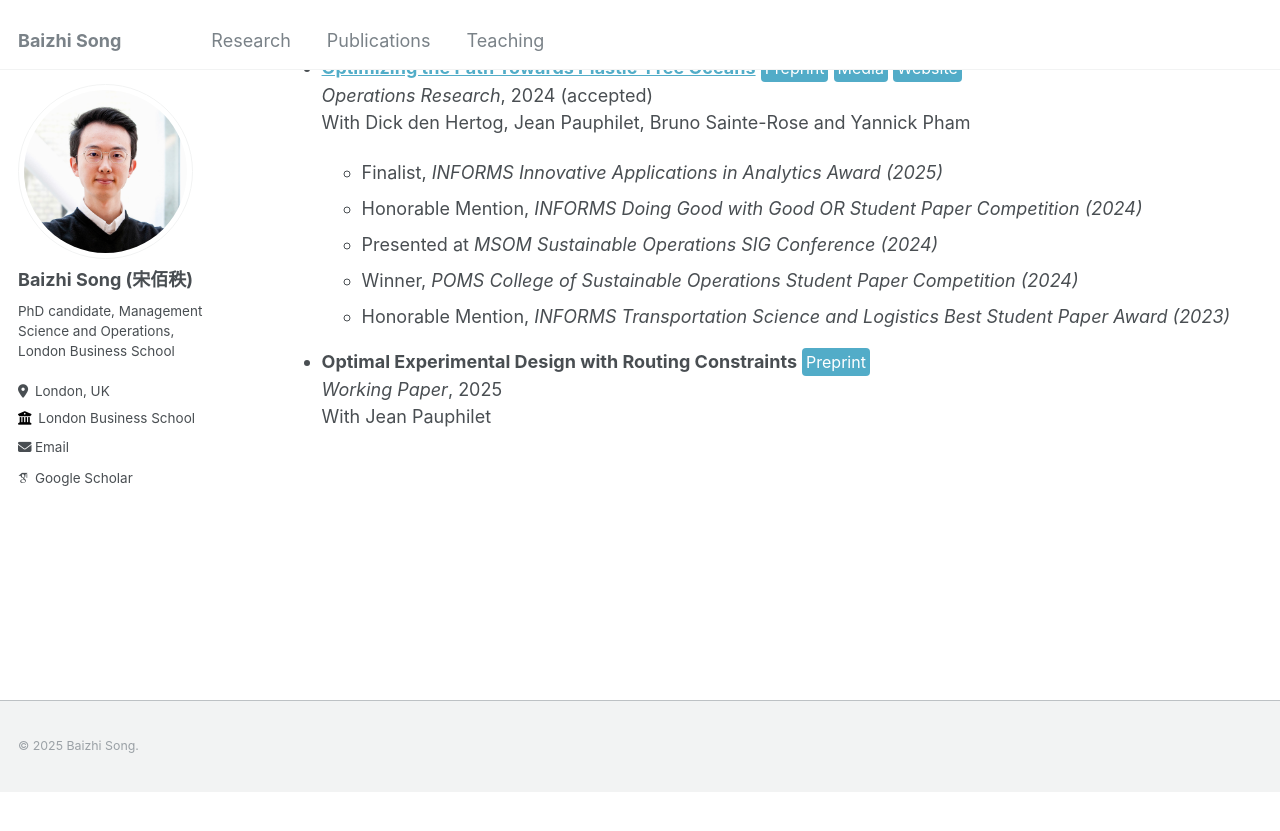
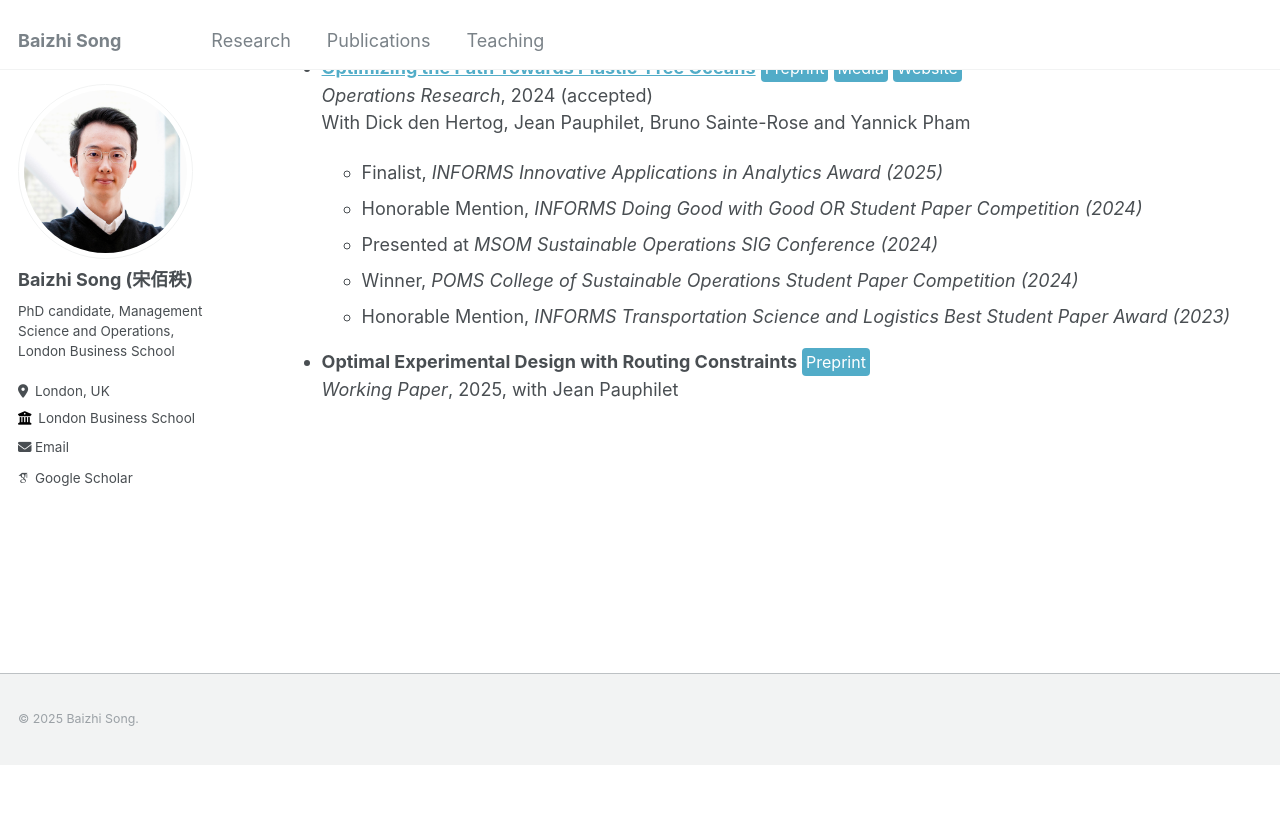
Before and after one commit to Baizhi-Song/baizhi-song.github.io, a Jekyll site: the page built from _pages/publications.md, in a window 1280 px wide and 900 px high, scrolled down 244 px. Shown: the top 831 px of the window. Built offline with Jekyll 4.4.1, drawn with Linux system fonts in a browser that asks for light colours; some web fonts are replaced.

```diff
--- a/_pages/publications.md
+++ b/_pages/publications.md
@@ -33,5 +33,4 @@ header:
 {% endfor %} -->
 
 - **Optimal Experimental Design with Routing Constraints**  <a href="https://optimization-online.org/2025/03/optimal-experimental-design-with-routing-constraints/" style="display: inline-block; padding: 2px 4px; font-size: 16px; color: white; background-color: #52acc8; text-align: center; text-decoration: none; border-radius: 4px;">Preprint</a>
-*Working Paper*, 2025
-  With Jean Pauphilet
+*Working Paper*, 2025, with Jean Pauphilet
```
